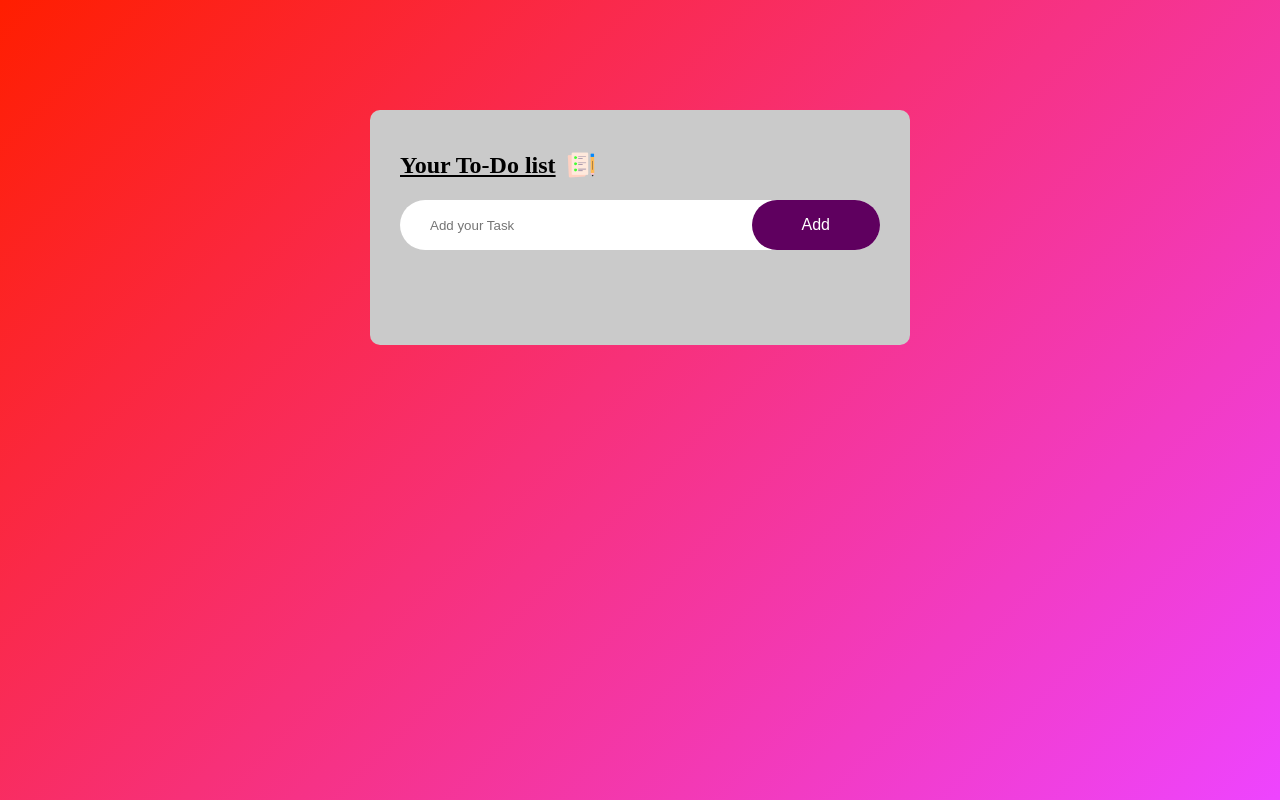
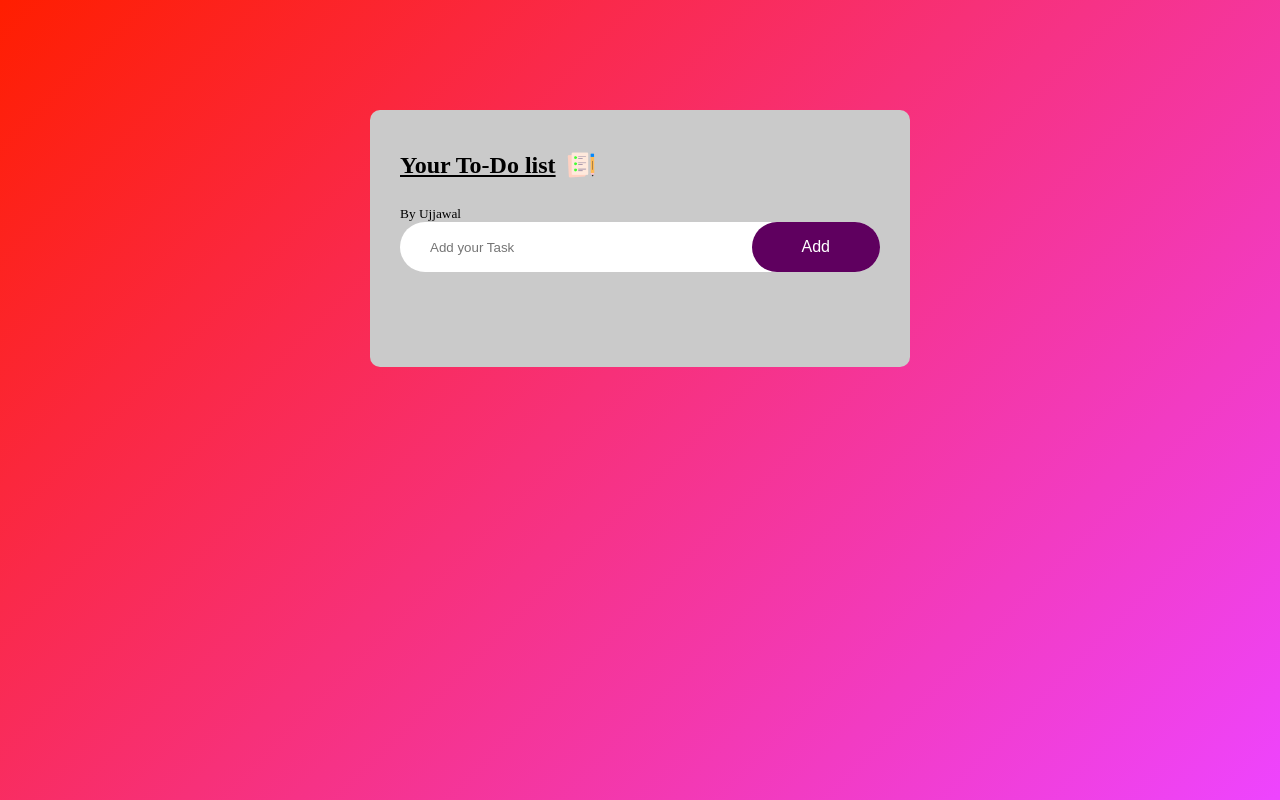
Before and after one commit to UjjawalGupta0910/app, a plain HTML site: page index.html in a window 1280 px wide. Drawn offline with Linux system fonts and the light colour scheme.

Commit message:
watermarked

```diff
--- a/index.html
+++ b/index.html
@@ -9,7 +9,8 @@
 <body>
     <div class="container">
         <div class="todo-app">
-            <h2><u>Your To-Do list </u><img src="icon.png"> </h2>
+            <h2><u>Your To-Do list</u><img src="icon.png"> </h2>
+            <sub>By Ujjawal</sub>
         <div class="row">
             <input type="text" id="input-box" placeholder="Add your Task">
             <button onclick="addTask()">Add</button>
```
